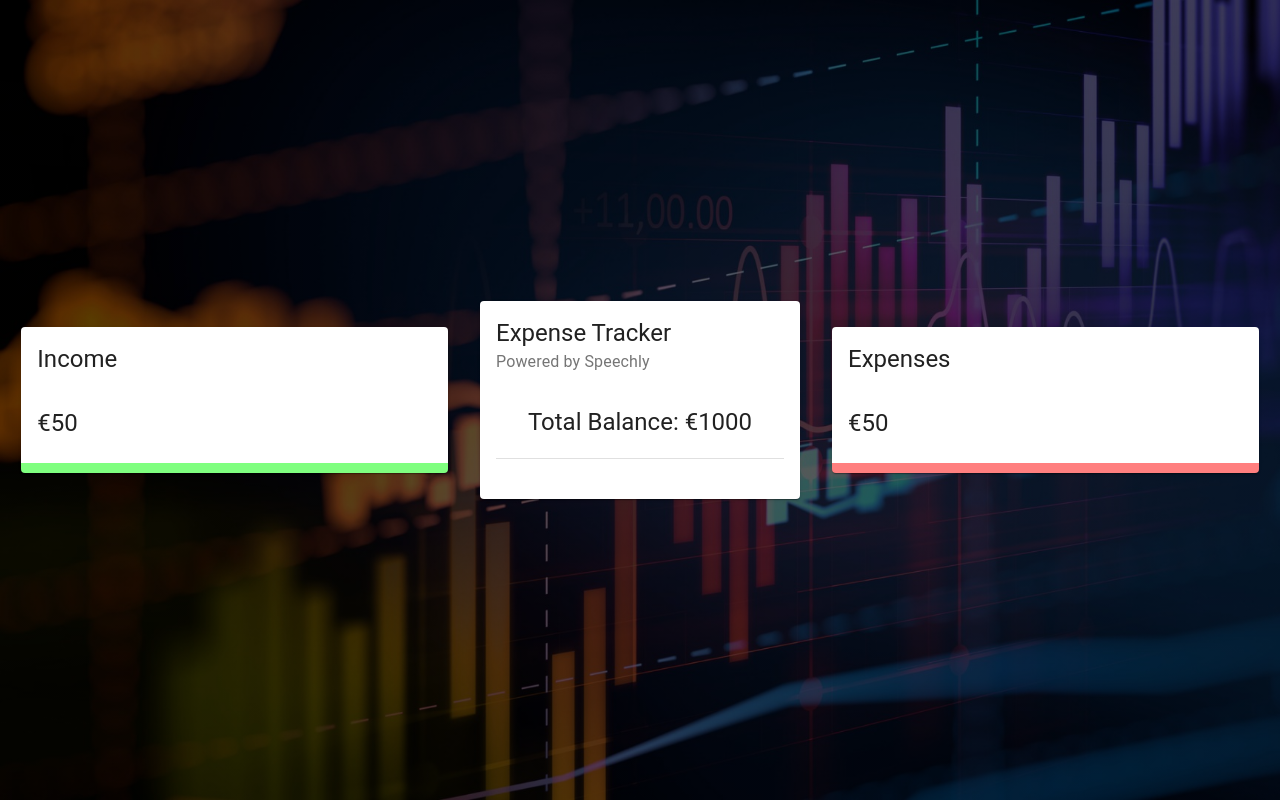
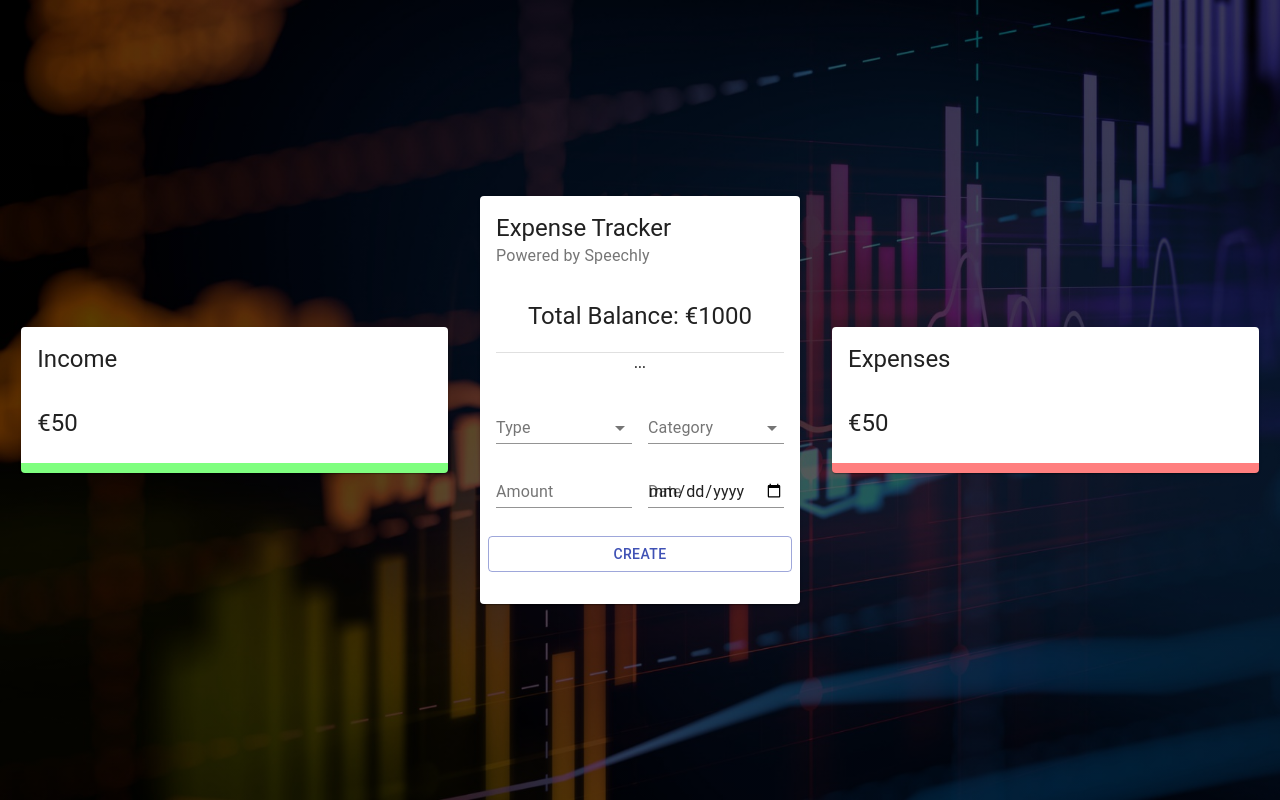
Before and after one commit to begovicg/react_expense_speechly, a React (Create React App) app: page / in a window 1280 px wide. Built offline with nearby package versions, Linux system fonts and the light colour scheme.

Commit message:
Added Form to Main component

```diff
--- a/src/components/Main/Form/Form.jsx
+++ b/src/components/Main/Form/Form.jsx
@@ -24,6 +24,22 @@
                     </Select>
                 </FormControl>
             </Grid>
+            <Grid item xs={6}>
+                <FormControl fullWidth>
+                    <InputLabel>Category</InputLabel>
+                    <Select>
+                        <MenuItem value='Primary'>Primary</MenuItem>
+                        <MenuItem value='Secondary'>Secondary</MenuItem>
+                    </Select>
+                </FormControl>
+            </Grid>
+            <Grid item xs={6}>
+                <TextField type="number" label="Amount" fullWidth></TextField>
+            </Grid>
+            <Grid item xs={6}>
+                <TextField type="date" label="Date" fullWidth></TextField>
+            </Grid>
+            <Button className={classes.button} variant="outlined" color="primary" fullWidth >Create</Button>
         </Grid>
     )
 }
--- a/src/components/Main/Main.jsx
+++ b/src/components/Main/Main.jsx
@@ -1,5 +1,7 @@
 import React from 'react';
 import {Card, CardHeader, CardContent, Typography, Grid, Divider } from '@material-ui/core';
+
+import Form from './Form/Form';
 
 import useStyles from './styles';
 
@@ -16,7 +18,7 @@
                     {/* TODO: insert InfoCard subcomponent */}
                 </Typography>
                 <Divider/>
-                {/* TODO: insert Form subcomponent */}
+                <Form />
             </CardContent>
             <CardContent className={classes.cartContent}>
                 <Grid container spacing={2}>
```
